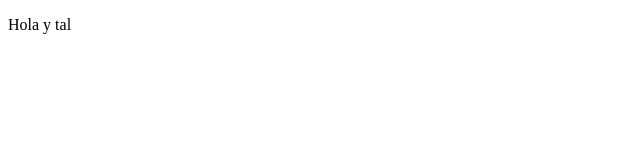
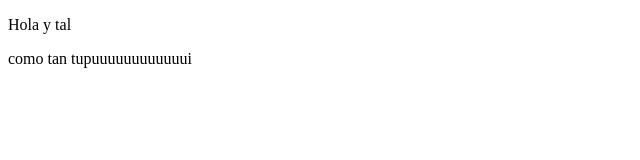
Before and after one commit to PPazS/ProyectoWeb, a plain HTML site: page index.html in a window 1280 px wide. Shown: the whole page, without its empty margins (0-640 px from the left). Drawn offline with Linux system fonts and the light colour scheme.

Commit message:
Agregar contenido a la pagina de inicio

```diff
--- a/index.html
+++ b/index.html
@@ -4,4 +4,5 @@
 </head>
 <body>
   <p>Hola y tal</p>
+	como tan tupuuuuuuuuuuuui
 </body>
```
